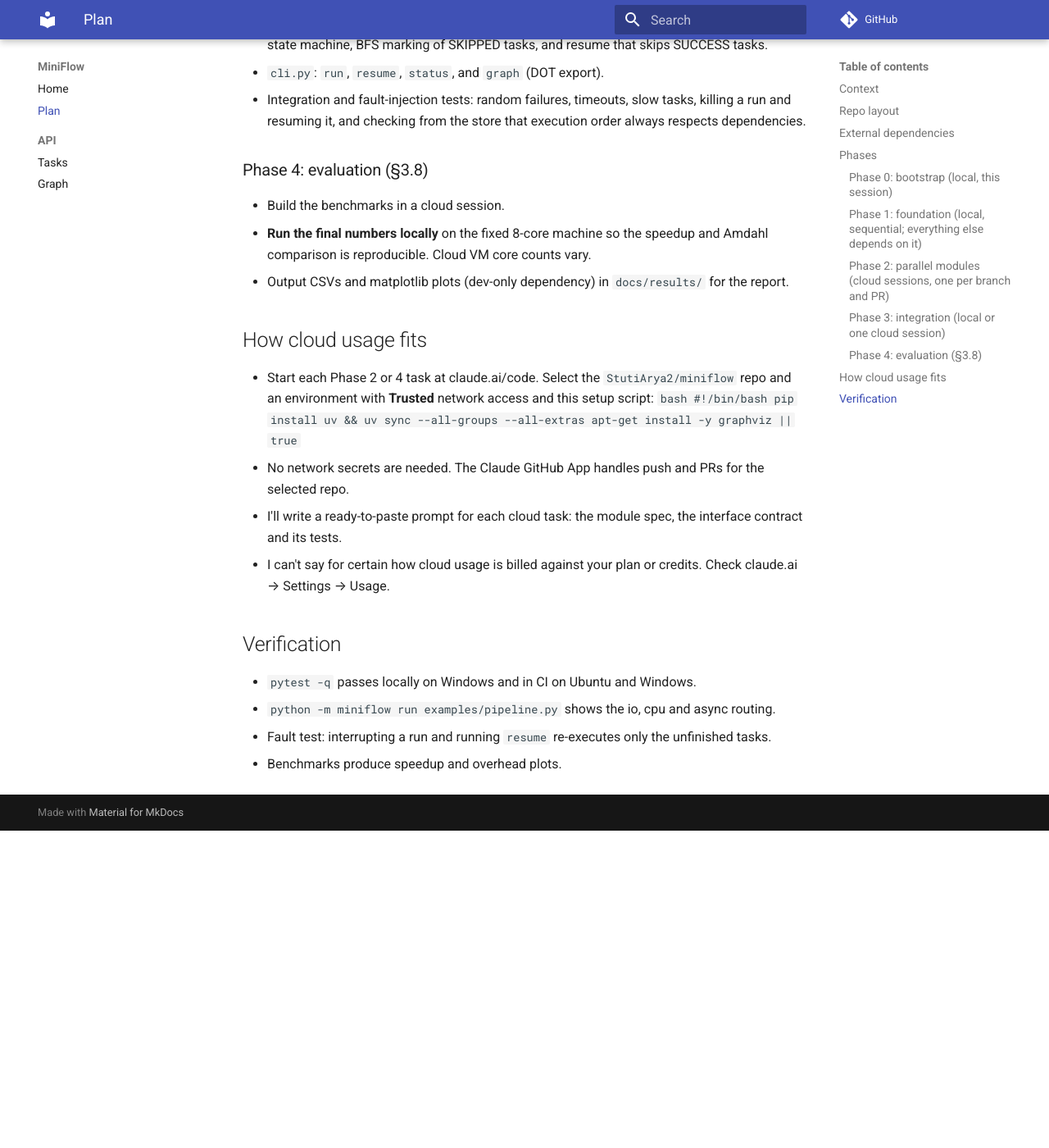
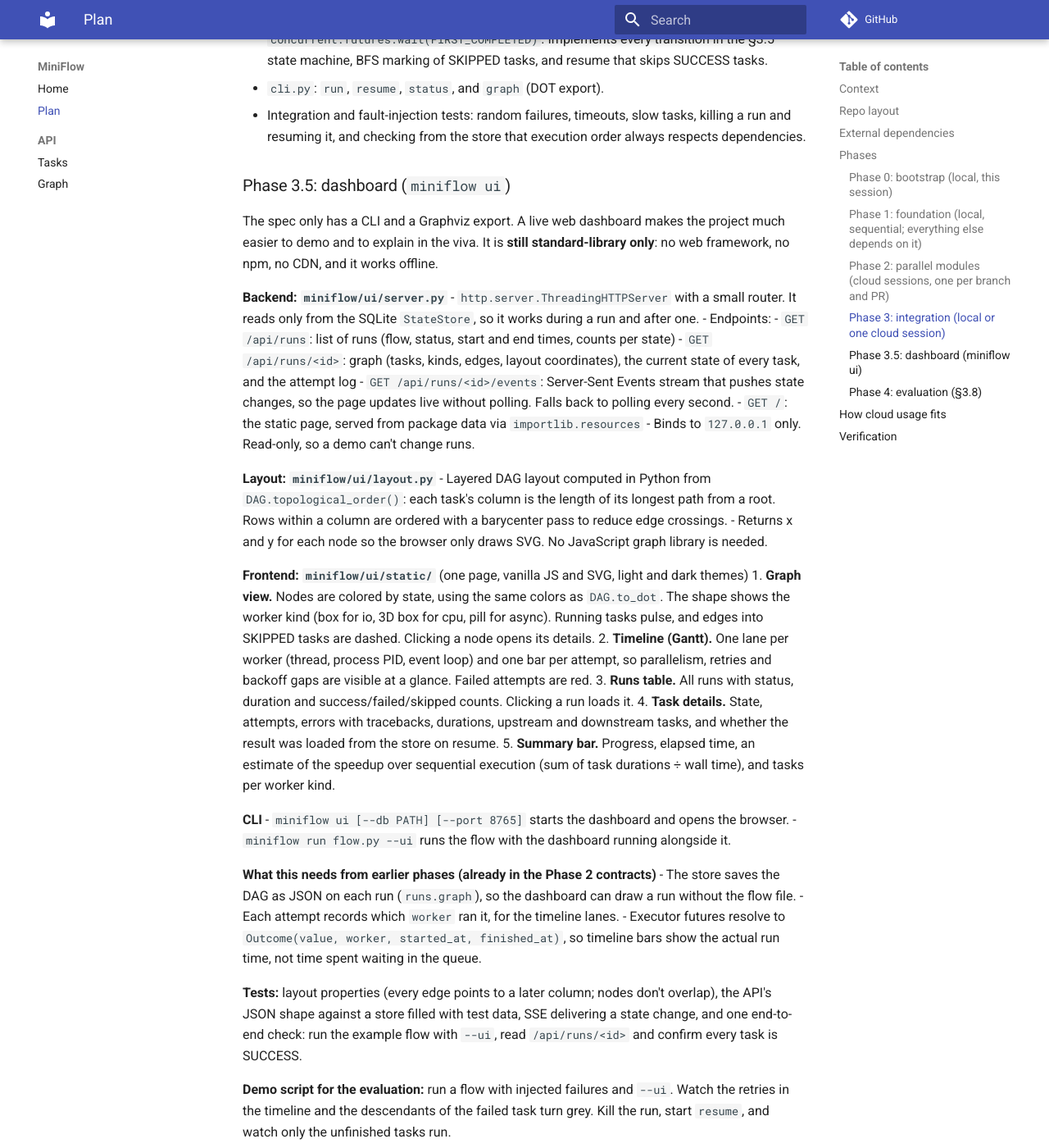
Before and after one commit to StutiArya2/miniflow, an MkDocs documentation site: the page built from docs/PLAN.md, in a window 1280 px wide and 1400 px high, scrolled down 2898 px. Shown: the whole window at 82% size. Built offline with MkDocs 1.6.1 and Material for MkDocs 9.7.7, drawn with Linux system fonts in a browser that asks for light colours; comment, search, counter and statistics services are not loaded; before the commit the page ends 3911 px from its top, so only the background shows below that; some of the changed text lies outside the part shown.

Commit message:
Add dashboard (Phase 3.5) to plan; extend store and executor contracts

```diff
--- a/docs/PLAN.md
+++ b/docs/PLAN.md
@@ -17,6 +17,7 @@ Decisions: a **private repo with teammates as collaborators**, and **Claude buil
 miniflow/            # package
   __init__.py  task.py  graph.py  executors.py  retry.py
   store.py  scheduler.py  cli.py  __main__.py
+  ui/                # dashboard (Phase 3.5): server.py, layout.py, static/{index.html, app.js, style.css}
 tests/               # pytest, one file per module + fault-injection + integration
 benchmarks/          # synthetic DAGs (chain, fan-out, diamond, random layered), runners, plots
 examples/            # demo pipeline from §3.3 of the doc
@@ -67,6 +68,42 @@ All three only depend on Phase 1, so they run at the same time. I review each PR
 - `cli.py`: `run`, `resume`, `status`, and `graph` (DOT export).
 - Integration and fault-injection tests: random failures, timeouts, slow tasks, killing a run and resuming it, and checking from the store that execution order always respects dependencies.
 
+### Phase 3.5: dashboard (`miniflow ui`)
+The spec only has a CLI and a Graphviz export. A live web dashboard makes the project much easier to demo and to explain in the viva. It is **still standard-library only**: no web framework, no npm, no CDN, and it works offline.
+
+**Backend: `miniflow/ui/server.py`**
+- `http.server.ThreadingHTTPServer` with a small router. It reads only from the SQLite `StateStore`, so it works during a run and after one.
+- Endpoints:
+  - `GET /api/runs`: list of runs (flow, status, start and end times, counts per state)
+  - `GET /api/runs/<id>`: graph (tasks, kinds, edges, layout coordinates), the current state of every task, and the attempt log
+  - `GET /api/runs/<id>/events`: Server-Sent Events stream that pushes state changes, so the page updates live without polling. Falls back to polling every second.
+  - `GET /`: the static page, served from package data via `importlib.resources`
+- Binds to `127.0.0.1` only. Read-only, so a demo can't change runs.
+
+**Layout: `miniflow/ui/layout.py`**
+- Layered DAG layout computed in Python from `DAG.topological_order()`: each task's column is the length of its longest path from a root. Rows within a column are ordered with a barycenter pass to reduce edge crossings.
+- Returns x and y for each node so the browser only draws SVG. No JavaScript graph library is needed.
+
+**Frontend: `miniflow/ui/static/`** (one page, vanilla JS and SVG, light and dark themes)
+1. **Graph view.** Nodes are colored by state, using the same colors as `DAG.to_dot`. The shape shows the worker kind (box for io, 3D box for cpu, pill for async). Running tasks pulse, and edges into SKIPPED tasks are dashed. Clicking a node opens its details.
+2. **Timeline (Gantt).** One lane per worker (thread, process PID, event loop) and one bar per attempt, so parallelism, retries and backoff gaps are visible at a glance. Failed attempts are red.
+3. **Runs table.** All runs with status, duration and success/failed/skipped counts. Clicking a run loads it.
+4. **Task details.** State, attempts, errors with tracebacks, durations, upstream and downstream tasks, and whether the result was loaded from the store on resume.
+5. **Summary bar.** Progress, elapsed time, an estimate of the speedup over sequential execution (sum of task durations ÷ wall time), and tasks per worker kind.
+
+**CLI**
+- `miniflow ui [--db PATH] [--port 8765]` starts the dashboard and opens the browser.
+- `miniflow run flow.py --ui` runs the flow with the dashboard running alongside it.
+
+**What this needs from earlier phases (already in the Phase 2 contracts)**
+- The store saves the DAG as JSON on each run (`runs.graph`), so the dashboard can draw a run without the flow file.
+- Each attempt records which `worker` ran it, for the timeline lanes.
+- Executor futures resolve to `Outcome(value, worker, started_at, finished_at)`, so timeline bars show the actual run time, not time spent waiting in the queue.
+
+**Tests:** layout properties (every edge points to a later column; nodes don't overlap), the API's JSON shape against a store filled with test data, SSE delivering a state change, and one end-to-end check: run the example flow with `--ui`, read `/api/runs/<id>` and confirm every task is SUCCESS.
+
+**Demo script for the evaluation:** run a flow with injected failures and `--ui`. Watch the retries in the timeline and the descendants of the failed task turn grey. Kill the run, start `resume`, and watch only the unfinished tasks run.
+
 ### Phase 4: evaluation (§3.8)
 - Build the benchmarks in a cloud session.
 - **Run the final numbers locally** on the fixed 8-core machine so the speedup and Amdahl comparison is reproducible. Cloud VM core counts vary.
@@ -87,4 +124,5 @@ All three only depend on Phase 1, so they run at the same time. I review each PR
 - `pytest -q` passes locally on Windows and in CI on Ubuntu and Windows.
 - `python -m miniflow run examples/pipeline.py` shows the io, cpu and async routing.
 - Fault test: interrupting a run and running `resume` re-executes only the unfinished tasks.
+- `miniflow run examples/pipeline.py --ui` opens the dashboard, which shows the graph filling in live and one timeline lane per worker.
 - Benchmarks produce speedup and overhead plots.
```
Also changed, not shown: README.md (+1 -0 lines), docs/cloud-prompts.md (+11 -6 lines), 2 other files.
